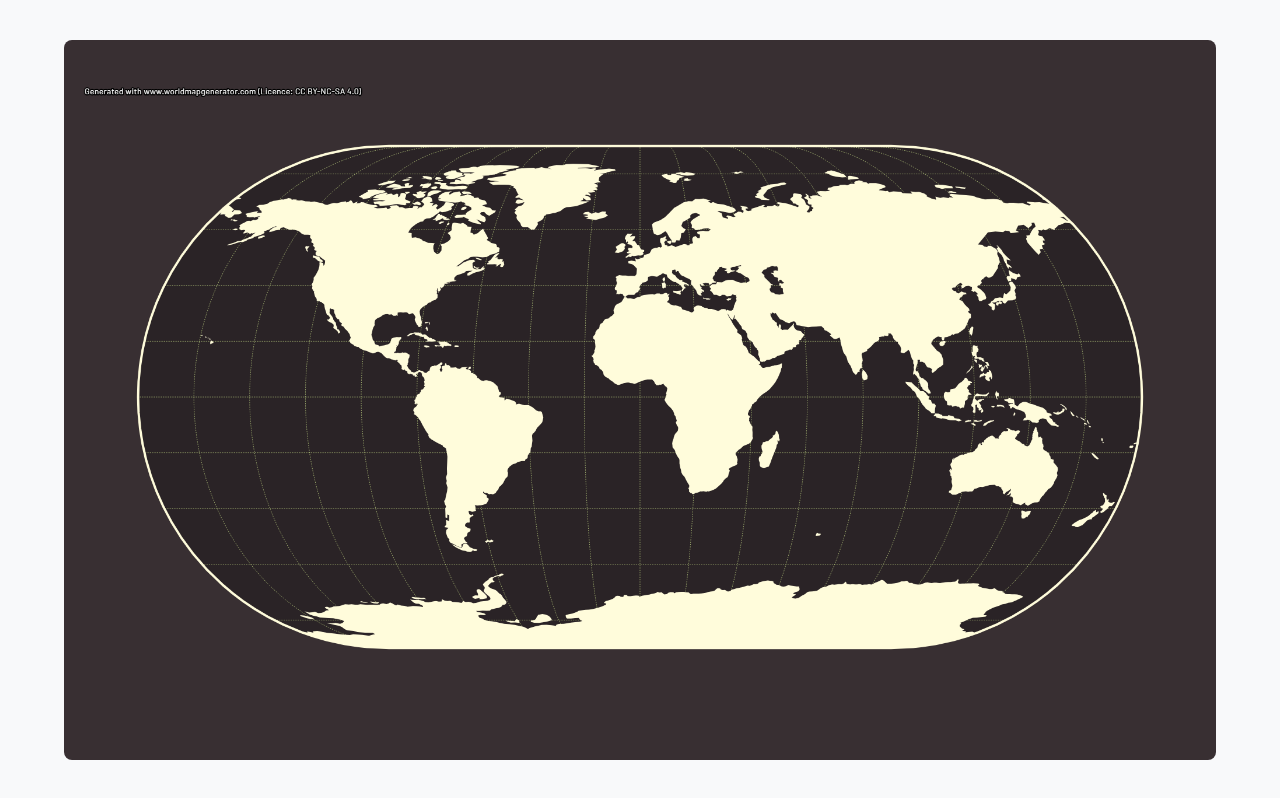
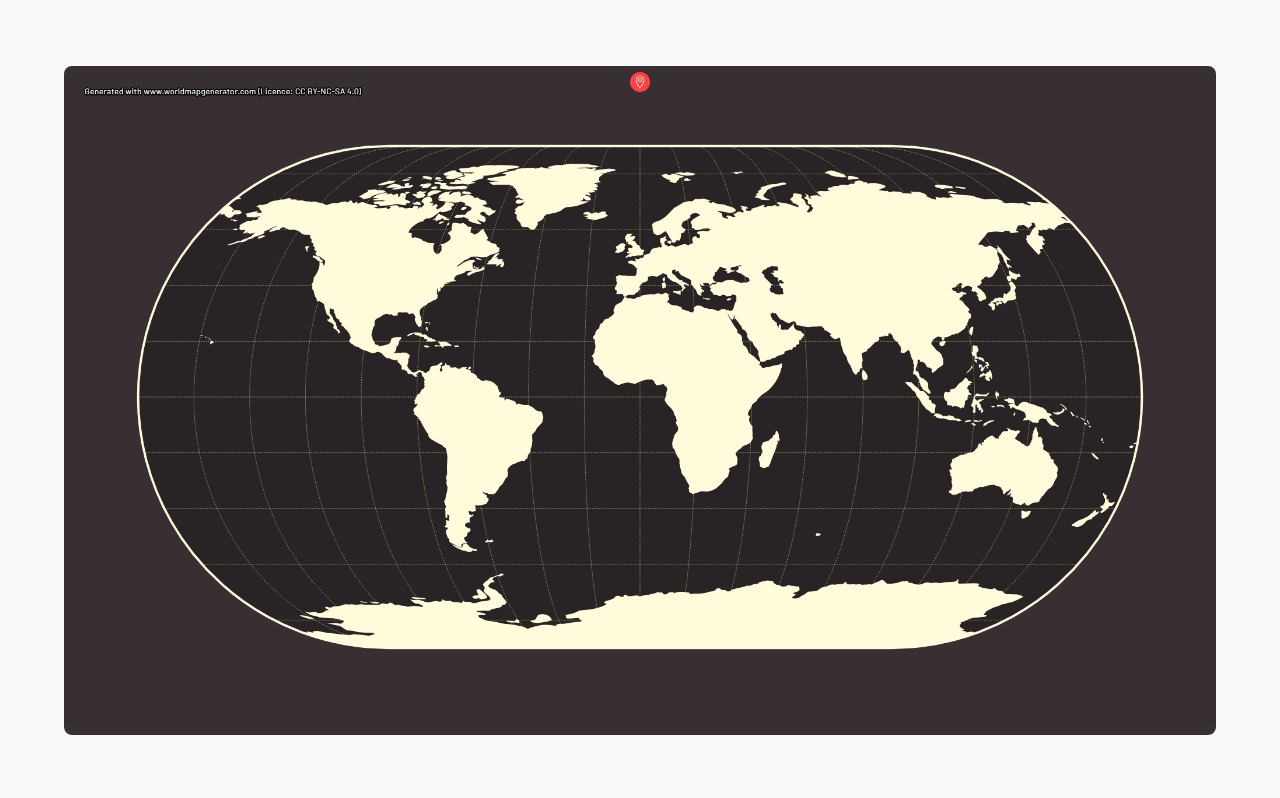
Before and after one commit to eyes-eyes/HolidayShowcase, a plain HTML site: page index.html in a window 1280 px wide. Drawn offline with nearby package versions, Linux system fonts and the light colour scheme.

Commit message:
day 1 work

```diff
--- a/index.html
+++ b/index.html
@@ -22,6 +22,9 @@
                 <div class="worldMap flex">
                     <div class="imageArea">
                         <img class="worldMapImage" src="images/generated_with_worldmapgenerator.png" alt="" />
+                        <img class="pin1" src="images/red_pin.png" alt="" />
+                        <!-- <div class="pins"> -->
+                        </div>
                     </div>
                 </div>
             </div>
--- a/styles.css
+++ b/styles.css
@@ -38,7 +38,7 @@ div.mainArea {
 
 div.worldMap {
     width: 90%;
-    height: 90%;
+    /* height: 90%; */
     justify-content: center;
     align-items: center;
     background-color: #382f32;
@@ -48,5 +48,20 @@ div.worldMap {
 }
 
 img.worldMapImage {
+    height: 100%;
     width: 100%;
+    z-index: 0;
 }
+
+/* div.imageArea {
+    position: relative;
+} */
+
+img.pin1 {
+    width: 1.25rem;
+    position: absolute;
+    transform: translate(-50%, -50%);
+    left: calc(50%);
+    top: calc(anchor(30%));
+    z-index: 1;
+}
```
Also changed, not shown: images/red_pin.png (added).
